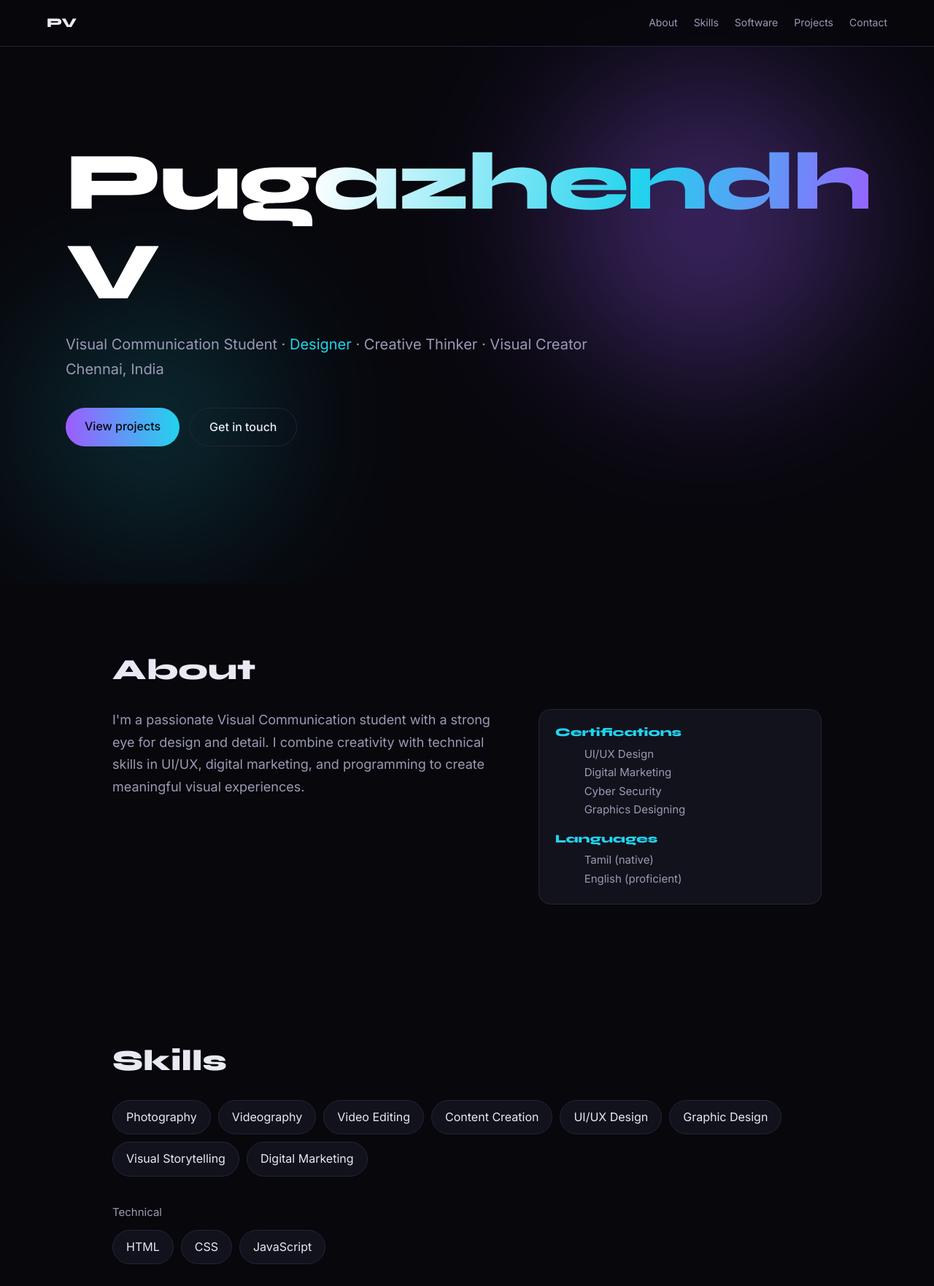
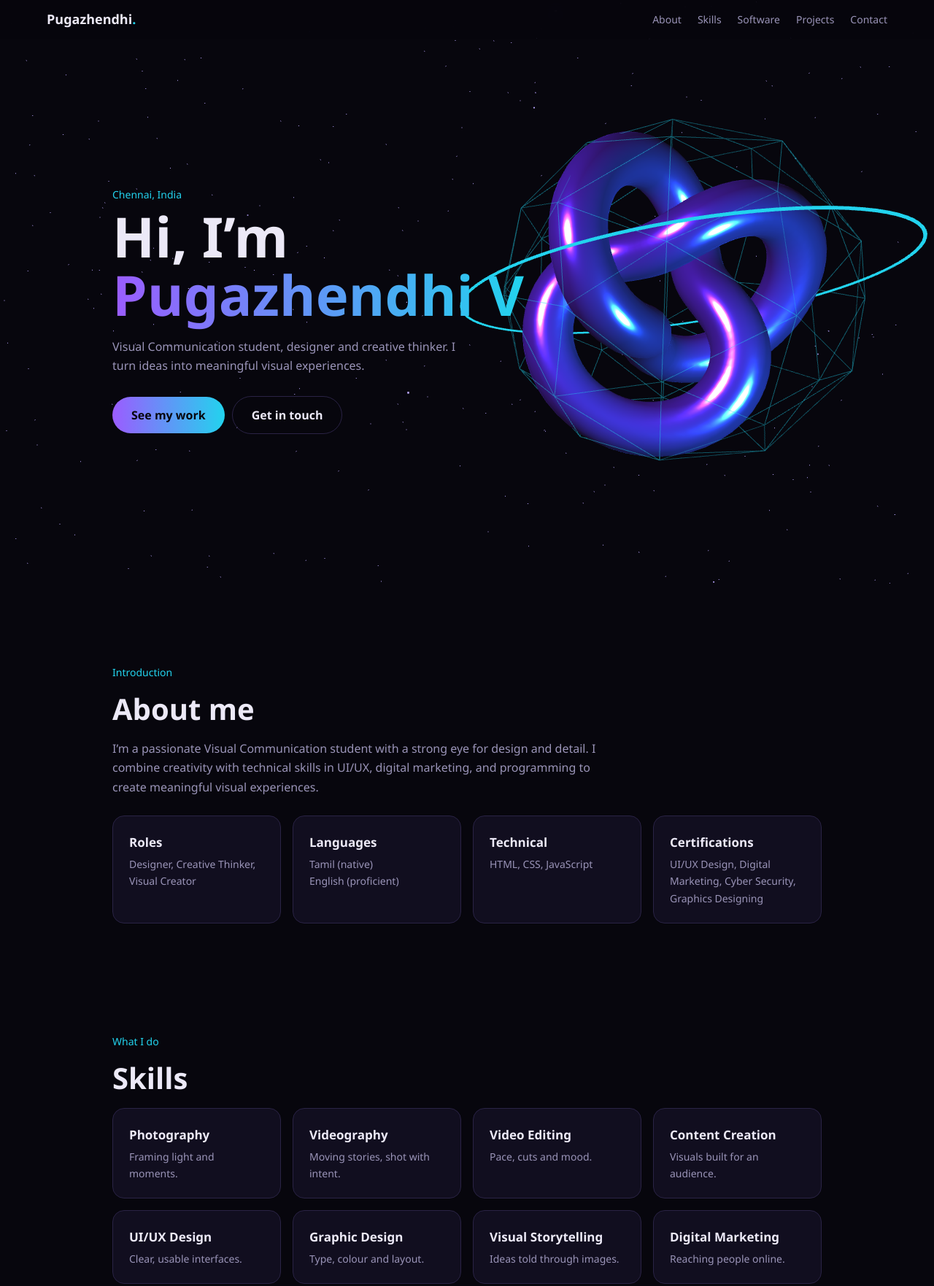
Before and after one commit to museiiitheboy1-star/tusk-portfolio, a plain HTML site: page index.html in a window 1280 px wide. Shown: the top 1763 px of the page at 73% size. Drawn offline with nearby package versions, Linux system fonts and the light colour scheme; animation ran at ten frames a second.

Commit message:
Replace portfolio with Claude-built 3D version (adrianhajdin style)

```diff
--- a/index.html
+++ b/index.html
@@ -1,119 +1,144 @@
 <!DOCTYPE html>
 <html lang="en">
 <head>
-<meta charset="UTF-8">
-<meta name="viewport" content="width=device-width, initial-scale=1">
-<title>Pugazhendhi V — Visual Communication Designer</title>
-<meta name="description" content="Portfolio of Pugazhendhi V, Visual Communication student and designer from Chennai, India.">
-<link href="https://fonts.googleapis.com/css2?family=Syne:wght@600;800&family=Inter:wght@400;500&display=swap" rel="stylesheet">
+<meta charset="utf-8">
+<meta name="viewport" content="width=device-width, initial-scale=1, viewport-fit=cover">
+<title>Pugazhendhi V – Visual Communication Student & Designer</title>
 <style>
-:root{--bg:#07070c;--card:#12121c;--line:#24243a;--tx:#e9e9f3;--mut:#9a9ab5;--p:#9d5cff;--c:#22d3ee}
+:root{--bg:#07060d;--surf:#110e1f;--line:#2a2345;--tx:#ece9f7;--mute:#9a94b8;--pu:#9b5cff;--cy:#22d3ee;color-scheme:dark;box-sizing:border-box;padding-top:env(safe-area-inset-top,0px);padding-bottom:env(safe-area-inset-bottom,0px)}
+html{scroll-behavior:smooth;scroll-padding-top:70px}
 *{box-sizing:border-box;margin:0}
-html{scroll-behavior:smooth}
-body{background:var(--bg);color:var(--tx);font:16px/1.7 Inter,system-ui,sans-serif}
-h1,h2,h3{font-family:Syne,sans-serif;line-height:1.1}
-a{color:inherit;text-decoration:none}
-:focus-visible{outline:2px solid var(--c);outline-offset:3px}
-nav{position:fixed;inset:0 0 auto;z-index:9;display:flex;justify-content:space-between;align-items:center;padding:16px 5vw;background:rgba(7,7,12,.8);backdrop-filter:blur(10px);border-bottom:1px solid var(--line)}
-nav b{font-family:Syne;font-size:18px}
-nav div{display:flex;gap:22px;font-size:14px;color:var(--mut)}
-nav a:hover{color:var(--c)}
-section{padding:96px 5vw;max-width:1100px;margin:auto}
-h2{font-size:clamp(28px,4vw,40px);margin-bottom:32px}
-#hero{min-height:100vh;display:flex;flex-direction:column;justify-content:center;position:relative;max-width:none;overflow:hidden}
-#hero::before,#hero::after{content:"";position:absolute;border-radius:50%;filter:blur(110px);opacity:.35;z-index:-1}
-#hero::before{width:420px;height:420px;background:var(--p);top:12%;right:8%}
-#hero::after{width:320px;height:320px;background:var(--c);bottom:8%;left:4%;opacity:.2}
-#hero>*{max-width:1100px;width:100%;margin-inline:auto}
-#hero h1{font-size:clamp(46px,10vw,112px);font-weight:800;letter-spacing:-.03em;background:linear-gradient(100deg,#fff 30%,var(--c) 70%,var(--p));-webkit-background-clip:text;background-clip:text;color:transparent;animation:rise 1s both}
-#hero p{color:var(--mut);margin-top:20px;font-size:clamp(16px,2vw,20px);animation:rise 1s .2s both}
-#hero p span{color:var(--c)}
-.btns{display:flex;gap:14px;margin-top:36px;animation:rise 1s .4s both}
-.btn{padding:12px 26px;border-radius:99px;border:1px solid var(--line);font-weight:500;transition:.2s}
-.btn.main{background:linear-gradient(90deg,var(--p),var(--c));color:#07070c;border:0}
-.btn:hover{transform:translateY(-2px);border-color:var(--c)}
-@keyframes rise{from{opacity:0;transform:translateY(24px)}}
-.about{display:grid;grid-template-columns:1.4fr 1fr;gap:40px}
-.about p{color:var(--mut);font-size:18px}
-.box{background:var(--card);border:1px solid var(--line);border-radius:16px;padding:22px}
-.box h3{font-size:16px;color:var(--c);margin:0 0 8px}
-.box h3:not(:first-child){margin-top:18px}
-.box li{list-style:none;color:var(--mut);font-size:15px}
-.tags{display:flex;flex-wrap:wrap;gap:10px}
-.tags span{padding:9px 18px;border-radius:99px;background:var(--card);border:1px solid var(--line);transition:.2s}
-.tags span:hover{border-color:var(--p);color:var(--c)}
-.sub{color:var(--mut);margin:36px 0 12px;font-size:15px}
-.grid{display:grid;grid-template-columns:repeat(auto-fit,minmax(280px,1fr));gap:20px}
-.proj{background:var(--card);border:1px solid var(--line);border-radius:16px;padding:30px;transition:.25s}
-.proj:hover{border-color:var(--p);transform:translateY(-4px)}
-.proj h3{font-size:22px;margin-bottom:10px}
-.proj em{font-style:normal;color:var(--c);font-size:14px}
-#contact{text-align:center}
-#contact a.mail{font-family:Syne;font-weight:800;font-size:clamp(20px,4vw,38px);background:linear-gradient(90deg,var(--p),var(--c));-webkit-background-clip:text;background-clip:text;color:transparent;word-break:break-all}
-#contact p{color:var(--mut);margin:12px 0 28px}
-.social{display:flex;justify-content:center;gap:12px;flex-wrap:wrap}
-.social a{padding:8px 18px;border:1px solid var(--line);border-radius:99px;color:var(--mut);font-size:14px}
-footer{text-align:center;padding:28px;color:var(--mut);font-size:13px;border-top:1px solid var(--line)}
-@media(max-width:700px){nav div{display:none}.about{grid-template-columns:1fr}section{padding:72px 6vw}}
-@media(prefers-reduced-motion:reduce){*{animation:none!important;transition:none!important}html{scroll-behavior:auto}}
+body{background:var(--bg);color:var(--tx);font:16px/1.65 "Space Grotesk","Segoe UI",system-ui,sans-serif}
+#bg{position:fixed;inset:0;width:100%;height:100%;z-index:0}
+nav{position:fixed;top:0;left:0;right:0;z-index:5;display:flex;justify-content:space-between;align-items:center;padding:calc(12px + env(safe-area-inset-top,0px)) 5vw 12px;background:#07060dcc;backdrop-filter:blur(10px)}
+nav b{font-size:18px}nav b i{color:var(--cy);font-style:normal}
+nav div{display:flex;gap:22px}nav a{color:var(--mute);text-decoration:none;font-size:14px}nav a:hover,a:focus-visible{color:var(--cy);outline:none}
+main{position:relative;z-index:1}
+section{max-width:1100px;margin:auto;padding:110px 5vw 40px}
+.hero{min-height:100vh;display:flex;flex-direction:column;justify-content:center;padding-top:90px}
+h1{font-size:clamp(40px,7vw,76px);line-height:1.05;max-width:620px}
+h1 span{background:linear-gradient(90deg,var(--pu),var(--cy));-webkit-background-clip:text;background-clip:text;color:transparent}
+.hero p{max-width:480px;color:var(--mute);margin:18px 0 28px}
+.btn{display:inline-block;padding:12px 26px;border-radius:30px;background:linear-gradient(90deg,var(--pu),var(--cy));color:#07060d;font-weight:700;text-decoration:none;margin-right:10px}
+.btn.o{background:none;color:var(--tx);border:1px solid var(--line)}
+h2{font-size:clamp(28px,4vw,40px);margin-bottom:8px}
+.sub{color:var(--cy);font-size:14px;margin-bottom:6px}
+.lead{max-width:680px;color:var(--mute);margin-bottom:26px}
+.grid{display:grid;grid-template-columns:repeat(auto-fit,minmax(200px,1fr));gap:16px}
+.card{background:var(--surf);border:1px solid var(--line);border-radius:16px;padding:22px;transition:transform .15s,border-color .2s;transform-style:preserve-3d}
+.card:hover{border-color:var(--pu)}
+.card h3{font-size:17px;margin-bottom:4px}.card p{color:var(--mute);font-size:14px}
+.chips{display:flex;flex-wrap:wrap;gap:10px;margin-bottom:22px}
+.chips span{padding:8px 16px;border:1px solid var(--line);border-radius:30px;background:var(--surf);font-size:14px}
+.chips.s span{border-color:#22d3ee55}
+.tag{display:inline-block;margin:10px 6px 0 0;color:var(--cy);font-size:13px}
+.pj{display:grid;grid-template-columns:repeat(auto-fit,minmax(300px,1fr));gap:20px}
+.pj .card{padding:0;overflow:hidden}
+.pj .art{height:150px;background:linear-gradient(135deg,var(--pu),var(--cy));display:grid;place-items:center;font-size:44px}
+.pj .art.b{background:linear-gradient(135deg,var(--cy),#2b1a5e)}
+.pj .card div:last-child{padding:22px}
+.ct{text-align:center;padding-bottom:80px}.ct .lead{margin:0 auto 24px}
+footer{position:relative;z-index:1;text-align:center;color:var(--mute);font-size:13px;padding:24px 0 40px}
+@media(max-width:640px){nav div{gap:12px}nav a{font-size:12px}}
+@media(prefers-reduced-motion:reduce){html{scroll-behavior:auto}.card{transition:none}}
 </style>
 </head>
 <body>
-<nav><b>PV</b><div><a href="#about">About</a><a href="#skills">Skills</a><a href="#software">Software</a><a href="#projects">Projects</a><a href="#contact">Contact</a></div></nav>
-
-<section id="hero">
-  <h1>Pugazhendhi V</h1>
-  <p>Visual Communication Student · <span>Designer</span> · Creative Thinker · Visual Creator<br>Chennai, India</p>
-  <div class="btns"><a class="btn main" href="#projects">View projects</a><a class="btn" href="#contact">Get in touch</a></div>
+<canvas id="bg" aria-hidden="true"></canvas>
+<nav><b>Pugazhendhi<i>.</i></b><div><a href="#about">About</a><a href="#skills">Skills</a><a href="#software">Software</a><a href="#projects">Projects</a><a href="#contact">Contact</a></div></nav>
+<main>
+<section class="hero">
+<div class="sub">Chennai, India</div>
+<h1>Hi, I’m <span>Pugazhendhi V</span></h1>
+<p>Visual Communication student, designer and creative thinker. I turn ideas into meaningful visual experiences.</p>
+<div><a class="btn" href="#projects">See my work</a><a class="btn o" href="#contact">Get in touch</a></div>
 </section>
 
 <section id="about">
-  <h2>About</h2>
-  <div class="about">
-    <p>I'm a passionate Visual Communication student with a strong eye for design and detail. I combine creativity with technical skills in UI/UX, digital marketing, and programming to create meaningful visual experiences.</p>
-    <div class="box">
-      <h3>Certifications</h3>
-      <ul><li>UI/UX Design</li><li>Digital Marketing</li><li>Cyber Security</li><li>Graphics Designing</li></ul>
-      <h3>Languages</h3>
-      <ul><li>Tamil (native)</li><li>English (proficient)</li></ul>
-    </div>
-  </div>
+<div class="sub">Introduction</div><h2>About me</h2>
+<p class="lead">I’m a passionate Visual Communication student with a strong eye for design and detail. I combine creativity with technical skills in UI/UX, digital marketing, and programming to create meaningful visual experiences.</p>
+<div class="grid">
+<div class="card"><h3>Roles</h3><p>Designer, Creative Thinker, Visual Creator</p></div>
+<div class="card"><h3>Languages</h3><p>Tamil (native)<br>English (proficient)</p></div>
+<div class="card"><h3>Technical</h3><p>HTML, CSS, JavaScript</p></div>
+<div class="card"><h3>Certifications</h3><p>UI/UX Design, Digital Marketing, Cyber Security, Graphics Designing</p></div>
+</div>
 </section>
 
 <section id="skills">
-  <h2>Skills</h2>
-  <div class="tags">
-    <span>Photography</span><span>Videography</span><span>Video Editing</span><span>Content Creation</span>
-    <span>UI/UX Design</span><span>Graphic Design</span><span>Visual Storytelling</span><span>Digital Marketing</span>
-  </div>
-  <p class="sub">Technical</p>
-  <div class="tags"><span>HTML</span><span>CSS</span><span>JavaScript</span></div>
+<div class="sub">What I do</div><h2>Skills</h2>
+<div class="grid">
+<div class="card"><h3>Photography</h3><p>Framing light and moments.</p></div>
+<div class="card"><h3>Videography</h3><p>Moving stories, shot with intent.</p></div>
+<div class="card"><h3>Video Editing</h3><p>Pace, cuts and mood.</p></div>
+<div class="card"><h3>Content Creation</h3><p>Visuals built for an audience.</p></div>
+<div class="card"><h3>UI/UX Design</h3><p>Clear, usable interfaces.</p></div>
+<div class="card"><h3>Graphic Design</h3><p>Type, colour and layout.</p></div>
+<div class="card"><h3>Visual Storytelling</h3><p>Ideas told through images.</p></div>
+<div class="card"><h3>Digital Marketing</h3><p>Reaching people online.</p></div>
+</div>
 </section>
 
 <section id="software">
-  <h2>Software</h2>
-  <div class="tags">
-    <span>Premiere Pro</span><span>After Effects</span><span>Photoshop</span><span>Illustrator</span><span>Figma</span>
-    <span>Canva</span><span>CapCut</span><span>Blender</span><span>DaVinci Resolve</span><span>Filmora</span>
-  </div>
+<div class="sub">My toolkit</div><h2>Software</h2>
+<div class="chips s"><span>Premiere Pro</span><span>After Effects</span><span>Photoshop</span><span>Illustrator</span><span>Figma</span><span>Canva</span><span>CapCut</span><span>Blender</span><span>DaVinci Resolve</span><span>Filmora</span></div>
 </section>
 
 <section id="projects">
-  <h2>Projects</h2>
-  <div class="grid">
-    <article class="proj"><h3>Portfolio Website</h3><em>HTML / CSS / JavaScript</em></article>
-    <article class="proj"><h3>Mobile App UI Redesign</h3><em>Figma</em></article>
-  </div>
+<div class="sub">My work</div><h2>Projects</h2>
+<div class="pj">
+<div class="card"><div class="art">🌐</div><div><h3>Portfolio Website</h3><p>A personal site that presents my design and creative work.</p><span class="tag">HTML</span><span class="tag">CSS</span><span class="tag">JavaScript</span></div></div>
+<div class="card"><div class="art b">📱</div><div><h3>Mobile App UI Redesign</h3><p>A redesign of a mobile app interface for clearer, easier use.</p><span class="tag">Figma</span></div></div>
+</div>
 </section>
 
-<section id="contact">
-  <h2>Contact</h2>
-  <a class="mail" href="mailto:pugazhendhiv5@gmail.com">pugazhendhiv5@gmail.com</a>
-  <p>Open to collaborations and creative work.</p>
-  <!-- Add your links below, e.g. <a href="https://...">Instagram</a> -->
-  <div class="social"></div>
+<section id="contact" class="ct">
+<div class="sub">Get in touch</div><h2>Contact</h2>
+<p class="lead">Have a project or an idea? Send me an email.</p>
+<a class="btn" href="mailto:pugazhendhiv5@gmail.com">pugazhendhiv5@gmail.com</a>
 </section>
+</main>
+<footer>© 2026 Pugazhendhi V · Chennai, India</footer>
 
-<footer>© 2026 Pugazhendhi V</footer>
+<script src="https://cdnjs.cloudflare.com/ajax/libs/three.js/r128/three.min.js"></script>
+<script>
+(function(){
+try{
+const cv=document.getElementById('bg'),R=new THREE.WebGLRenderer({canvas:cv,alpha:true,antialias:true});
+R.setPixelRatio(Math.min(devicePixelRatio,2));
+const S=new THREE.Scene(),C=new THREE.PerspectiveCamera(55,1,.1,200);C.position.z=9;
+// stars
+const n=1800,p=new Float32Array(n*3);
+for(let i=0;i<n*3;i++)p[i]=(Math.random()-.5)*60;
+const sg=new THREE.BufferGeometry();sg.setAttribute('position',new THREE.BufferAttribute(p,3));
+const stars=new THREE.Points(sg,new THREE.PointsMaterial({color:0xb9a6ff,size:.05}));S.add(stars);
+// hero object: wireframe knot + glowing core + ring
+const g=new THREE.Group(),pu=0x9b5cff,cy=0x22d3ee;
+g.add(new THREE.Mesh(new THREE.TorusKnotGeometry(1.5,.42,160,20),new THREE.MeshStandardMaterial({color:pu,metalness:.7,roughness:.25})));
+const wf=new THREE.Mesh(new THREE.IcosahedronGeometry(2.7,1),new THREE.MeshBasicMaterial({color:cy,wireframe:true,transparent:true,opacity:.25}));g.add(wf);
+const ring=new THREE.Mesh(new THREE.TorusGeometry(3.3,.02,8,100),new THREE.MeshBasicMaterial({color:cy}));ring.rotation.x=1.2;g.add(ring);
+S.add(g,new THREE.AmbientLight(0xffffff,.4));
+const l1=new THREE.PointLight(pu,2,50);l1.position.set(-5,4,6);const l2=new THREE.PointLight(cy,2,50);l2.position.set(6,-3,5);S.add(l1,l2);
+let mx=0,my=0;
+addEventListener('pointermove',e=>{mx=e.clientX/innerWidth-.5;my=e.clientY/innerHeight-.5});
+function fit(){const w=innerWidth,h=innerHeight;R.setSize(w,h,false);C.aspect=w/h;C.updateProjectionMatrix();
+const wide=w>820;g.position.x=wide?3.2:0;g.position.y=wide?0:2.6;g.scale.setScalar(wide?1:.55)}
+fit();addEventListener('resize',fit);
+const still=matchMedia('(prefers-reduced-motion:reduce)').matches;
+function loop(){
+const sy=scrollY/innerHeight;
+if(!still){g.rotation.y+=.004;g.rotation.x+=.002;stars.rotation.y+=.0004}
+g.rotation.x+=(my*.6-(g.rotation.x%6.283)*0)*.002;
+C.position.x+=(mx*1.2-C.position.x)*.04;C.position.y+=(-my*1.2-sy*2-C.position.y)*.04;
+C.lookAt(0,-sy*2,0);
+R.render(S,C);requestAnimationFrame(loop)}
+loop();
+}catch(e){console.warn('3D unavailable',e)}
+// card tilt
+document.querySelectorAll('.card').forEach(c=>{
+c.addEventListener('pointermove',e=>{const r=c.getBoundingClientRect(),x=(e.clientX-r.left)/r.width-.5,y=(e.clientY-r.top)/r.height-.5;c.style.transform=`perspective(700px) rotateY(${x*12}deg) rotateX(${-y*12}deg)`});
+c.addEventListener('pointerleave',()=>c.style.transform='')});
+})();
+</script>
 </body>
 </html>
```
Also changed, not shown: 1 other file.
